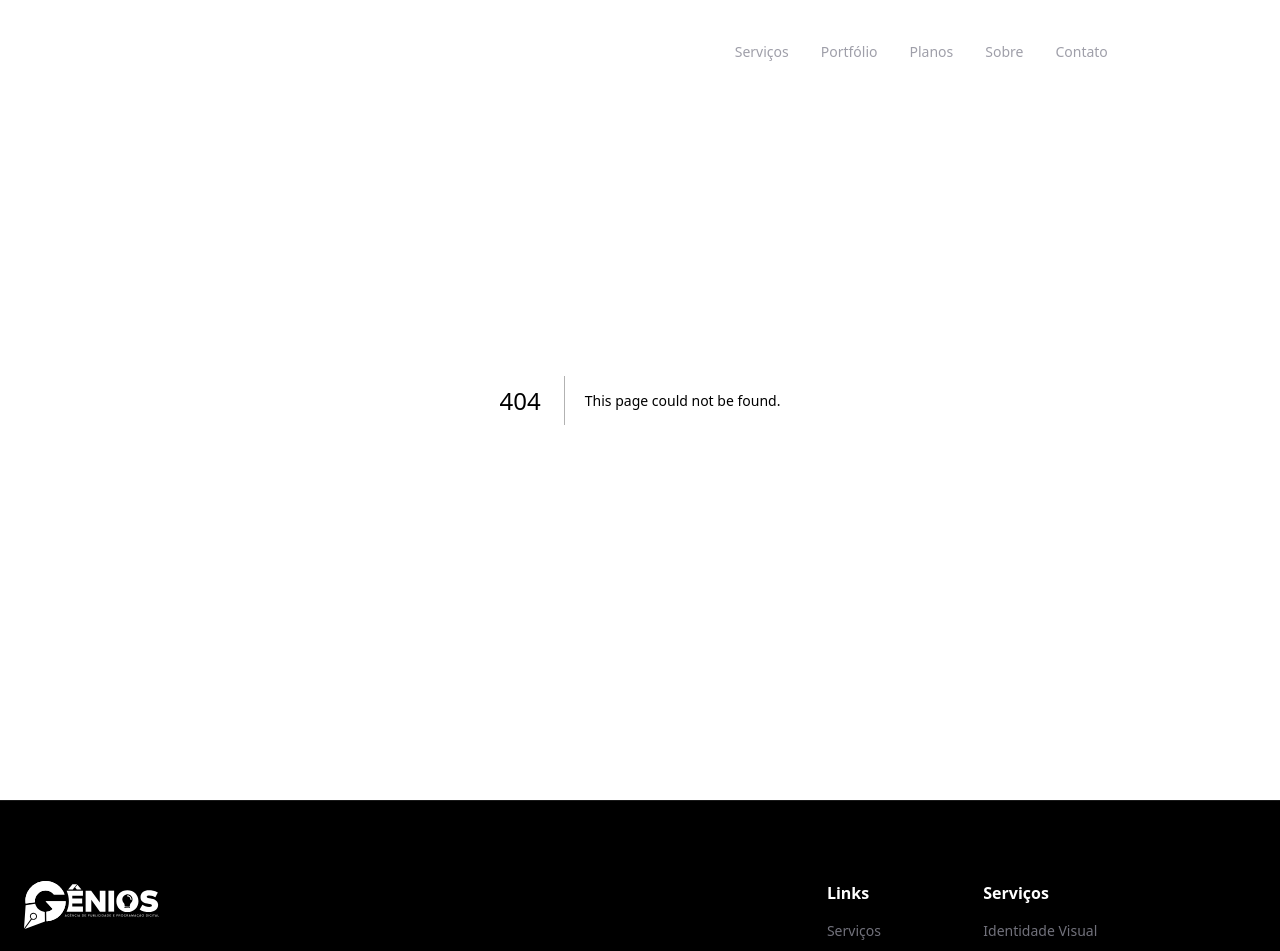
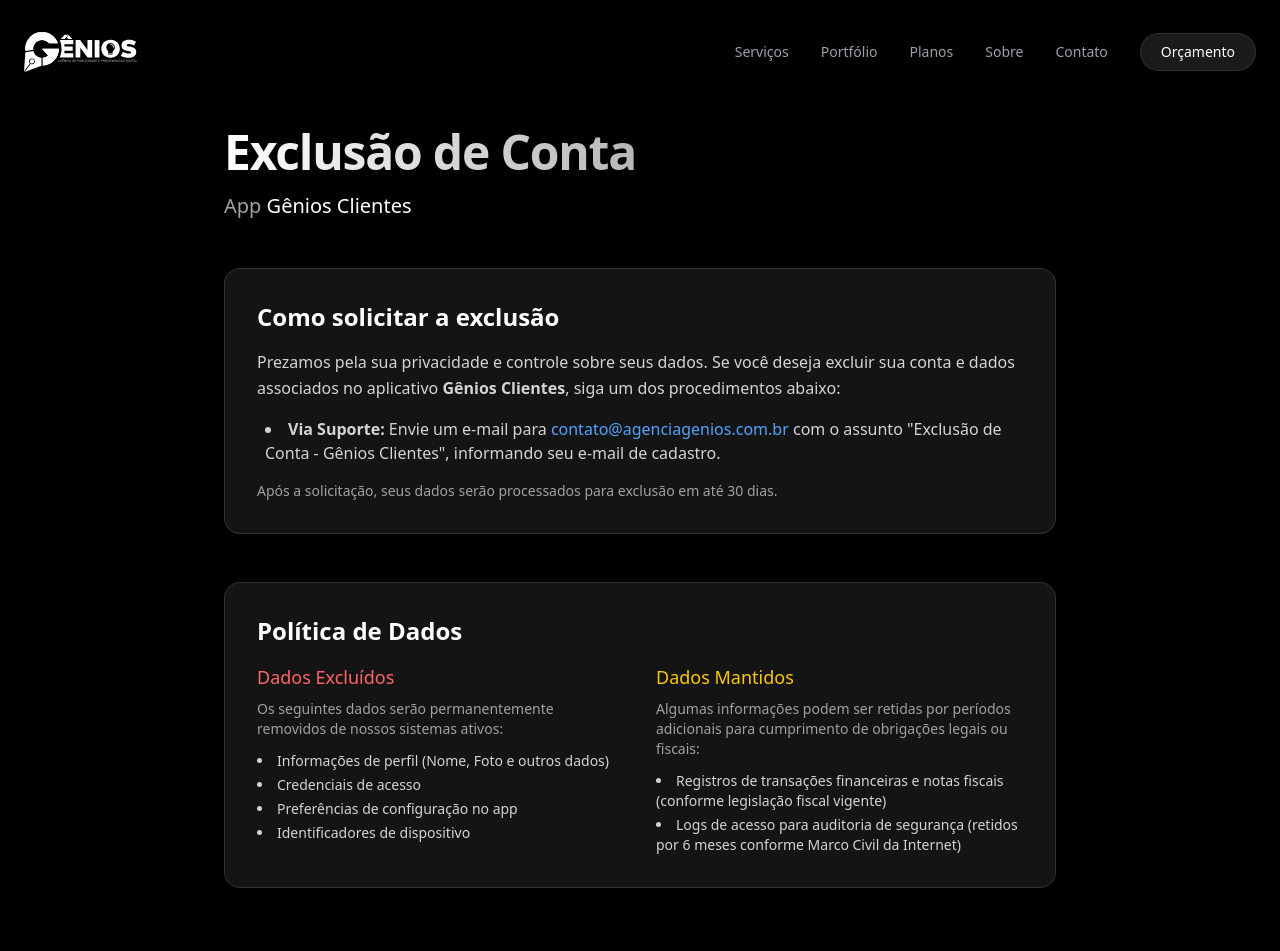
Before and after one commit to agenciagenios/genios-website, a Next.js app: page /apps/clientes/excluir-conta in a window 1280 px wide. Before the commit this address had no page. Shown: the top 951 px of the page. Built offline with nearby package versions, Linux system fonts and the light colour scheme.

Commit message:
exclusao de conta no app clientes

```diff
--- /dev/null
+++ b/app/apps/clientes/excluir-conta/page.tsx
@@ -0,0 +1,75 @@
+
+import type { Metadata } from "next";
+
+export const metadata: Metadata = {
+    title: "Excluir Conta | Gênios Clientes",
+    description: "Saiba como solicitar a exclusão de sua conta e dados no app Gênios Clientes.",
+};
+
+export default function ExcluirContaPage() {
+    return (
+        <main className="min-h-screen py-32 px-4 sm:px-8 max-w-4xl mx-auto space-y-12">
+            <div className="space-y-4">
+                <h1 className="text-4xl sm:text-5xl font-bold tracking-tight bg-clip-text text-transparent bg-gradient-to-r from-white to-neutral-500">
+                    Exclusão de Conta
+                </h1>
+                <p className="text-xl text-neutral-400">
+                    App <span className="text-white font-medium">Gênios Clientes</span>
+                </p>
+            </div>
+
+            <section className="glass-card p-8 rounded-2xl space-y-6">
+                <div>
+                    <h2 className="text-2xl font-semibold mb-4 text-white">Como solicitar a exclusão</h2>
+                    <p className="text-neutral-300 leading-relaxed mb-4">
+                        Prezamos pela sua privacidade e controle sobre seus dados. Se você deseja excluir sua conta e dados associados no aplicativo <strong>Gênios Clientes</strong>, siga um dos procedimentos abaixo:
+                    </p>
+                    <ul className="list-disc list-inside space-y-2 text-neutral-300 ml-2">
+                        {/**
+                         * <li>
+                            <strong>Via App:</strong> Acesse <em>Configurações {'>'} Minha Conta {'>'} Excluir Conta</em> e confirme a solicitação.
+                        </li>
+                         */}
+                        <li>
+                            <strong>Via Suporte:</strong> Envie um e-mail para <a href="mailto:contato@agenciagenios.com.br" className="text-blue-400 hover:underline">contato@agenciagenios.com.br</a> com o assunto "Exclusão de Conta - Gênios Clientes", informando seu e-mail de cadastro.
+                        </li>
+                    </ul>
+                    <p className="text-neutral-400 text-sm mt-4">
+                        Após a solicitação, seus dados serão processados para exclusão em até 30 dias.
+                    </p>
+                </div>
+            </section>
+
+            <section className="glass-card p-8 rounded-2xl space-y-6">
+                <div>
+                    <h2 className="text-2xl font-semibold mb-4 text-white">Política de Dados</h2>
+                    <div className="grid sm:grid-cols-2 gap-8">
+                        <div>
+                            <h3 className="text-lg font-medium text-red-400 mb-2">Dados Excluídos</h3>
+                            <p className="text-neutral-400 text-sm mb-3">
+                                Os seguintes dados serão permanentemente removidos de nossos sistemas ativos:
+                            </p>
+                            <ul className="list-disc list-inside space-y-1 text-neutral-300 text-sm">
+                                <li>Informações de perfil (Nome, Foto e outros dados)</li>
+                                <li>Credenciais de acesso</li>
+                                <li>Preferências de configuração no app</li>
+                                <li>Identificadores de dispositivo</li>
+                            </ul>
+                        </div>
+
+                        <div>
+                            <h3 className="text-lg font-medium text-yellow-400 mb-2">Dados Mantidos</h3>
+                            <p className="text-neutral-400 text-sm mb-3">
+                                Algumas informações podem ser retidas por períodos adicionais para cumprimento de obrigações legais ou fiscais:
+                            </p>
+                            <ul className="list-disc list-inside space-y-1 text-neutral-300 text-sm">
+                                <li>Registros de transações financeiras e notas fiscais (conforme legislação fiscal vigente)</li>
+                                <li>Logs de acesso para auditoria de segurança (retidos por 6 meses conforme Marco Civil da Internet)</li>
+                            </ul>
+                        </div>
+                    </div>
+                </div>
+            </section>
+        </main>
+    );
+}
```
